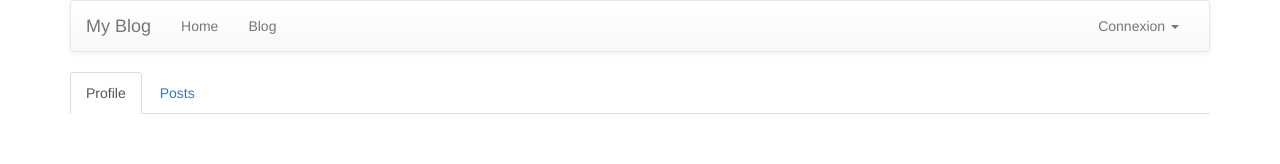
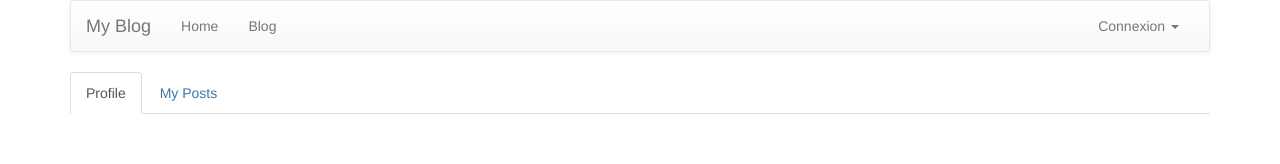
Before and after one commit to enimiste/ng4-loopback-blog-tutorial, an Angular app in the folder blog/: page /user/account in a window 1280 px wide. Shown: the top 164 px of the page. Built offline with nearby package versions, Linux system fonts and the light colour scheme.

Commit message:
Change tabs text

```diff
--- a/blog/src/app/user/profil/profil.component.html
+++ b/blog/src/app/user/profil/profil.component.html
@@ -1,6 +1,6 @@
 <ul class="nav nav-tabs tabs-actions">
     <li routerLinkActive="active"><a routerLink="/user/account">Profile</a></li>
-    <li routerLinkActive="active"><a routerLink="/user/posts">Posts</a></li>
+    <li routerLinkActive="active"><a routerLink="/user/posts">My Posts</a></li>
 </ul>
 <div *ngIf="user != null">
     <h3>Welcome : {{ user.username}} </h3>
--- a/blog/src/app/user/user-posts/user-posts.component.html
+++ b/blog/src/app/user/user-posts/user-posts.component.html
@@ -1,6 +1,6 @@
 <ul class="nav nav-tabs tabs-actions">
     <li *ngIf="true" routerLinkActive="active"><a routerLink="/user/account">Profile</a></li>
-    <li *ngIf="true" routerLinkActive="active"><a routerLink="/user/posts">Posts</a></li>
+    <li *ngIf="true" routerLinkActive="active"><a routerLink="/user/posts">My Posts</a></li>
 </ul>
 <app-posts-list [title]="title"
                 [posts]="posts"
```
